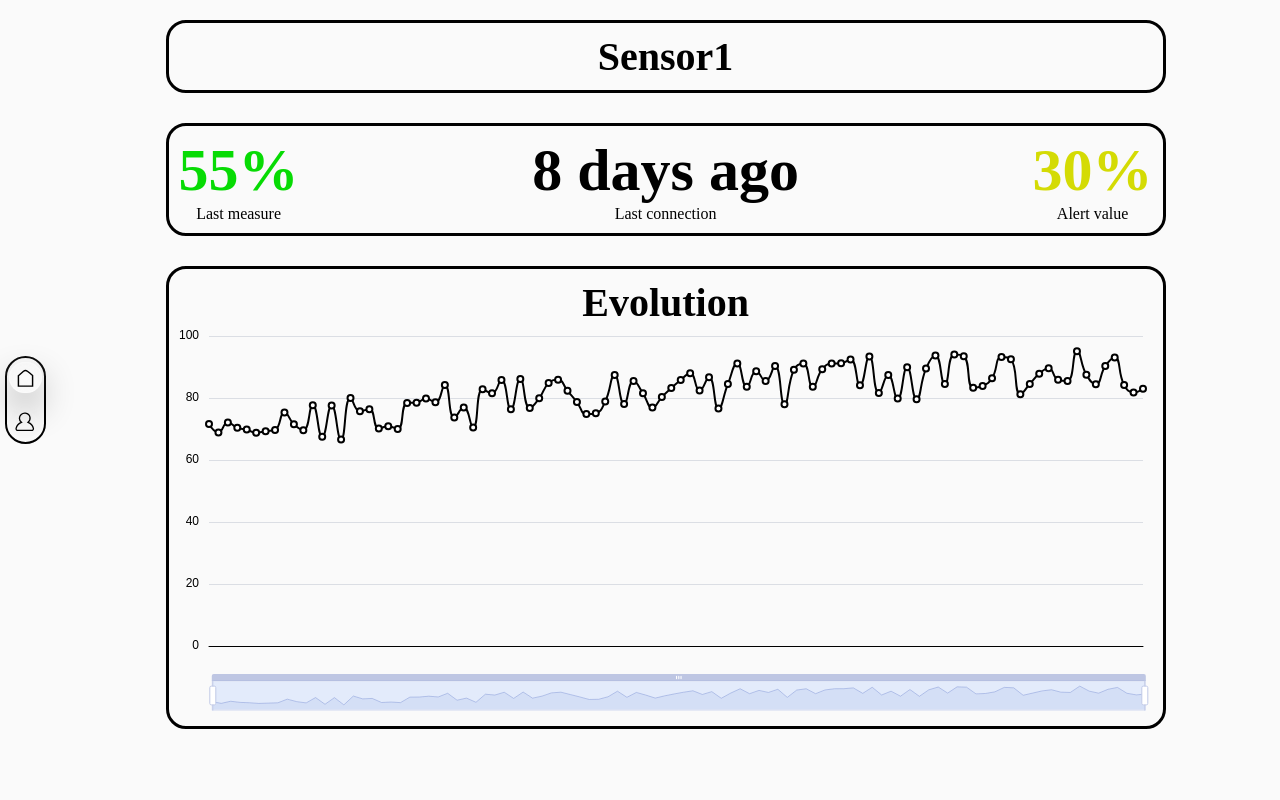
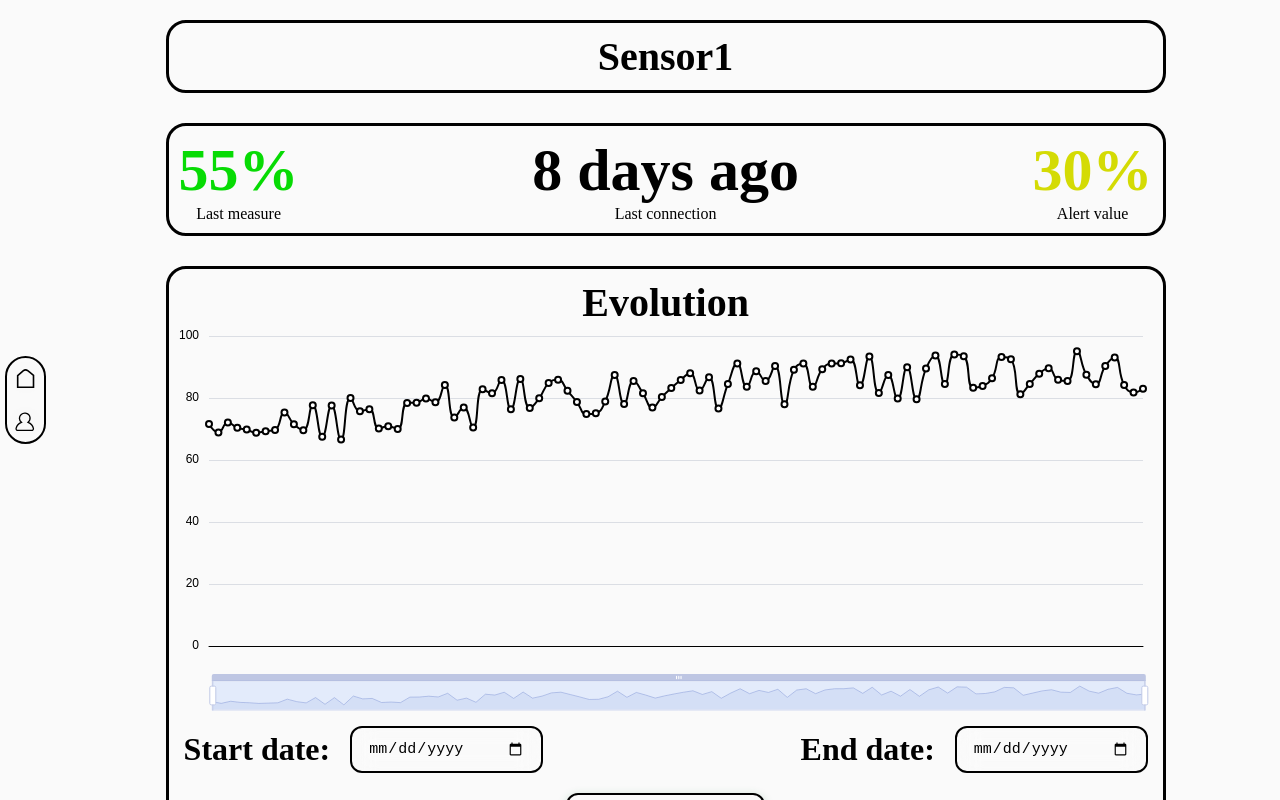
Before and after one commit to marcosrica/root-pulse, a Vue app in the folder frontend/: page /sensor in a window 1280 px wide. Built offline with nearby package versions, Linux system fonts and the light colour scheme; no server answers; the HTML template or start-up script is replaced by a standard one.

Commit message:
Added date filtering for graph data

```diff
--- a/frontend/src/views/Sensor.vue
+++ b/frontend/src/views/Sensor.vue
@@ -6,9 +6,13 @@
     import { onMounted, ref } from 'vue';
     import PageInput from '@/components/PageInput.vue';
     import Chart from '@/components/Chart.vue';
+import PageButton from '@/components/PageButton.vue';
 
     //Library for easy translation features
     const { t } = useI18n();
+
+    const startDate = ref<string>("");
+    const endDate = ref<string>("");
 
     const valueOk = ref<boolean>(true);
     const lastConnection_formatted = ref<string>("");
@@ -70,11 +74,13 @@
 </script>
 
 <template>
-    <BasePage location="home">
+    <BasePage location="sensor">
+    	<!-- Name of the sensor -->
         <BaseDiv class="headerDiv">
             <h1 class="marginless headerText"> {{data.alias != "" ? data.alias : data.name}} </h1>
         </BaseDiv>
 
+        <!-- Basic info panel -->
         <BaseDiv class="partDiv headerDiv">
             <div class="rowContainer">
                 <div class="leftDiv">
@@ -99,12 +105,28 @@
             </div>
         </BaseDiv>
 
+        <!-- Chart panel -->
         <BaseDiv class="headerDiv paddingless">
         	<h1 class="marginless headerText" style="margin-top: 10px;"> {{t("sensor.graph")}} </h1>
         	<Chart
        			:xData="dates"
         		:yData="measures"
          	/>
+
+          	<div class="dateInputWrapper">
+           		<div class="dateRow dateRow-left">
+           			<h1 class="marginless"> {{t("sensor.startDate")}}: </h1>
+           			<PageInput class="dateInput" type="date" v-model="startDate"></PageInput>
+            	</div>
+            	<div class="dateRow dateRow-right">
+           			<h1 class="marginless"> {{t("sensor.endDate")}}: </h1>
+           			<PageInput class="dateInput" type="date" v-model="endDate"></PageInput>
+            	</div>
+           	</div>
+
+            <div class="dateButtonWrapper">
+            	<PageButton style="min-width: 20%;"  class="inputDiv" variant="primary" :loading="false" rightIcon="/icons/RightArrow.svg"> {{t("sensor.fetch")}} </PageButton>
+            </div>
         </BaseDiv>
     </BasePage>
 </template>
@@ -125,6 +147,9 @@
 
     .headerDiv {
         margin-bottom: 30px;
+		flex-direction: column;
+		justify-content: flex-start;
+		align-items: center;
     }
 
     .partDiv {
@@ -138,6 +163,7 @@
         flex-direction: row;
         justify-content: space-between;
         align-items: center;
+        width: 100%;
     }
 
     .leftDiv {
@@ -188,4 +214,81 @@
             display: block;
         }
     }
+
+    .dateInputWrapper {
+   		display: flex;
+    	flex-direction: row;
+
+     	@media(orientation: landscape) and (max-width: 1000px) {
+    		flex-direction: column;
+      	}
+
+       	@media(orientation: portrait) {
+     		flex-direction: column;
+       	}
+    }
+
+    .dateRow {
+   		display: flex;
+    	flex-direction: row;
+    	width: 100%;
+    	justify-content: center;
+     	align-items: center;
+      	gap: 20px;
+
+       	margin-bottom: 10px;
+
+       	@media (orientation: portrait) {
+      		flex-direction: column;
+        	gap: 0px;
+     	}
+    }
+
+    .dateRow-right {
+   		justify-content: flex-end;
+     	margin-right: 15px;
+
+     	@media (orientation: portrait) {
+    		justify-content: center;
+      		margin-right: 0;
+      	}
+
+       @media(orientation: landscape) and (max-width: 1000px) {
+    		justify-content: center;
+      		margin-right: 0;
+      	}
+    }
+
+    .dateRow-left {
+   		justify-content: flex-start;
+     	margin-left: 15px;
+
+      	@media (orientation: portrait) {
+    		justify-content: center;
+      		margin-left: 0;
+      	}
+
+       @media(orientation: landscape) and (max-width: 1000px) {
+    		justify-content: center;
+      		margin-left: 0;
+      	}
+    }
+
+    .dateInput {
+   		width: 40%;
+
+    	@media (orientation: portrait) {
+   			width: 90%;
+     	}
+    }
+
+    .dateButtonWrapper {
+   		width: 100%;
+     	display: flex;
+     	flex-direction: row;
+     	justify-content: center;
+     	align-items: center;
+     	margin-bottom: 10px;
+     	margin-top: 10px;
+    }
 </style>
```
Also changed, not shown: frontend/src/locales/translations.csv.
